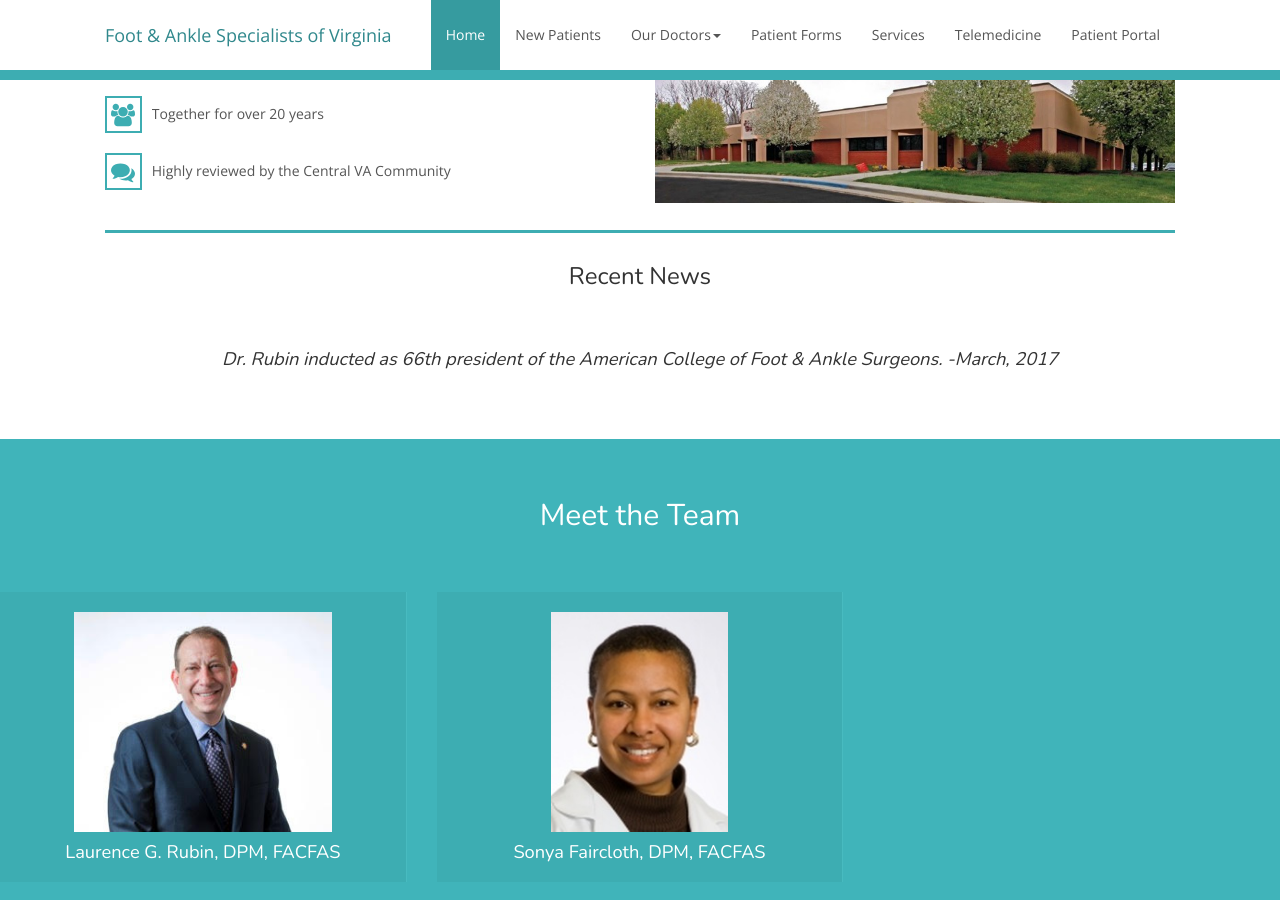
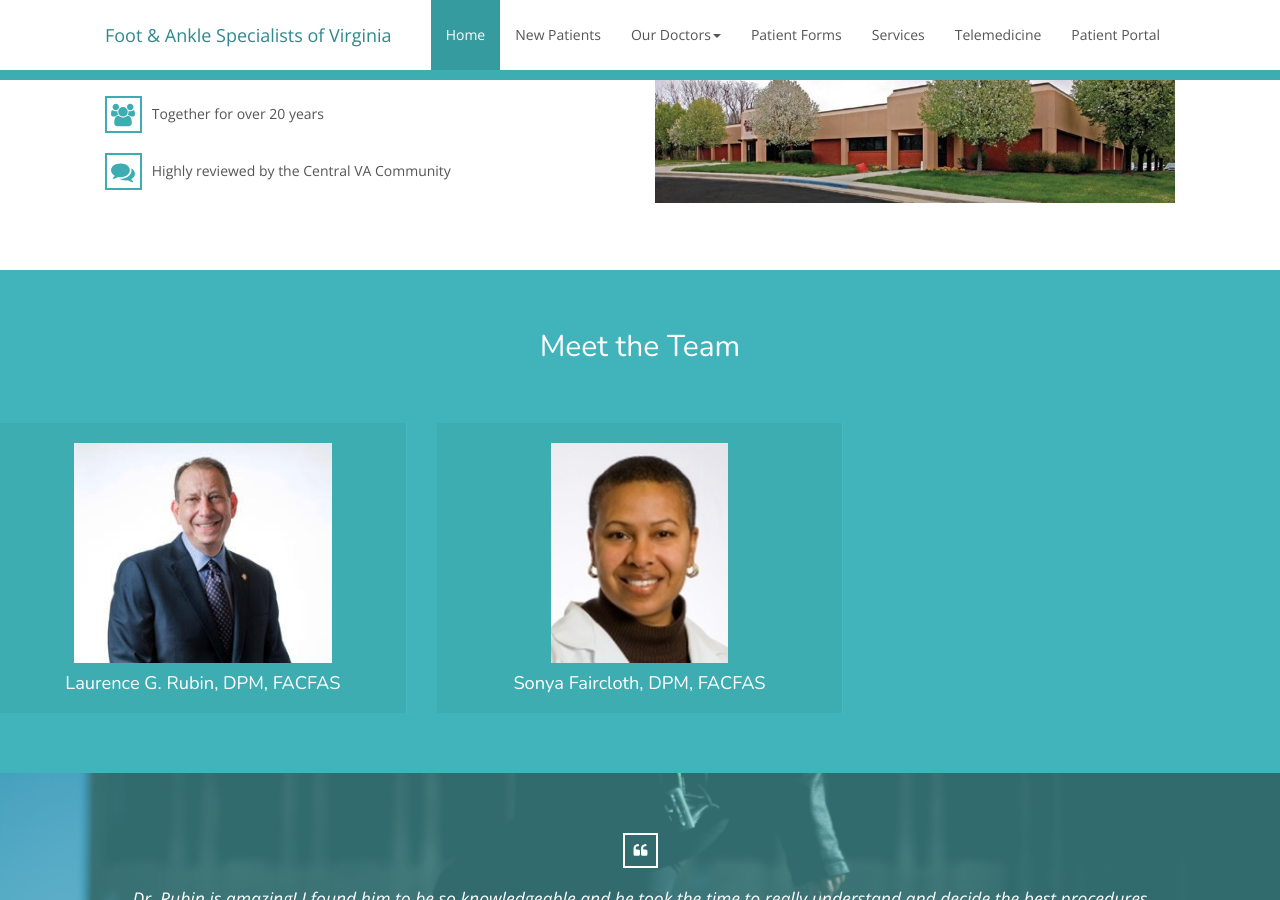
Before and after one commit to smrubin/fasv, a Jekyll site: the page built from index.html, in a window 1280 px wide and 900 px high, scrolled down 1193 px. Built offline with Jekyll 4.4.1, drawn with Linux system fonts in a browser that asks for light colours; nearby versions of some CDN libraries.

Commit message:
Remove Recent News section

```diff
--- a/index.html
+++ b/index.html
@@ -90,11 +90,6 @@ layout: default
             <div class="col-sm-6">
                 <img src="img/office.jpg" alt="...">
             </div>
-        </div>
-
-        <div class="news">
-            <h3 class="section-title">Recent News</h3>
-            <h4><i>Dr. Rubin inducted as 66th president of the American College of Foot & Ankle Surgeons.  -March, 2017</i></h4>
         </div>
     </div>
 </div>
--- a/success.html
+++ b/success.html
@@ -84,12 +84,6 @@ layout: default
             <div class="col-sm-6">
                 <img src="img/office.jpg" alt="...">
             </div>
-        </div>
-
-        <div class="news">
-            <h3 class="section-title">Recent News</h3>
-            <h4><i>Foot & Ankle Specialists of Virginia welcomes Dr. Ryan Vazales to the practice.  -August, 2017</i></h4>
-            <h4><i>Dr. Rubin inducted as 66th president of the American College of Foot & Ankle Surgeons.  -March, 2017</i></h4>
         </div>
     </div>
 </div>
```
Also changed, not shown: _scss/components/_about.scss (+0 -11 lines).
